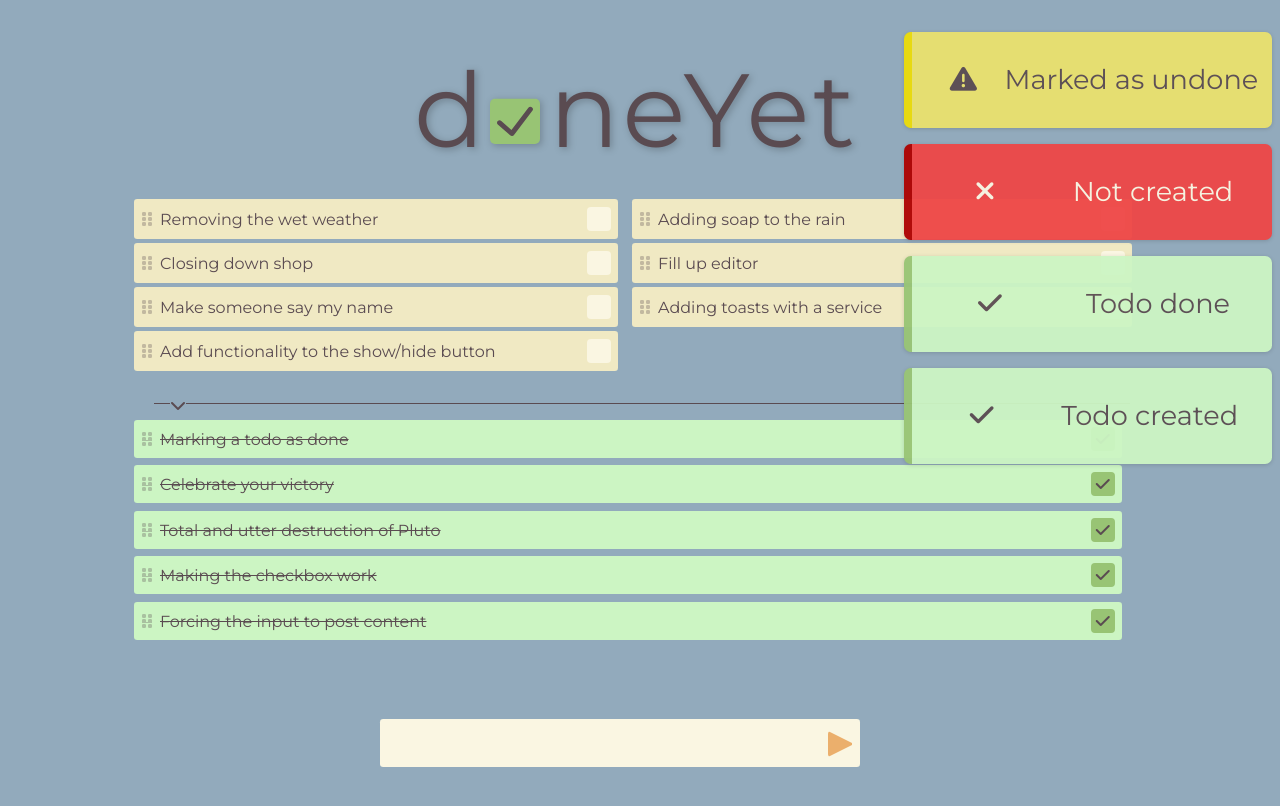
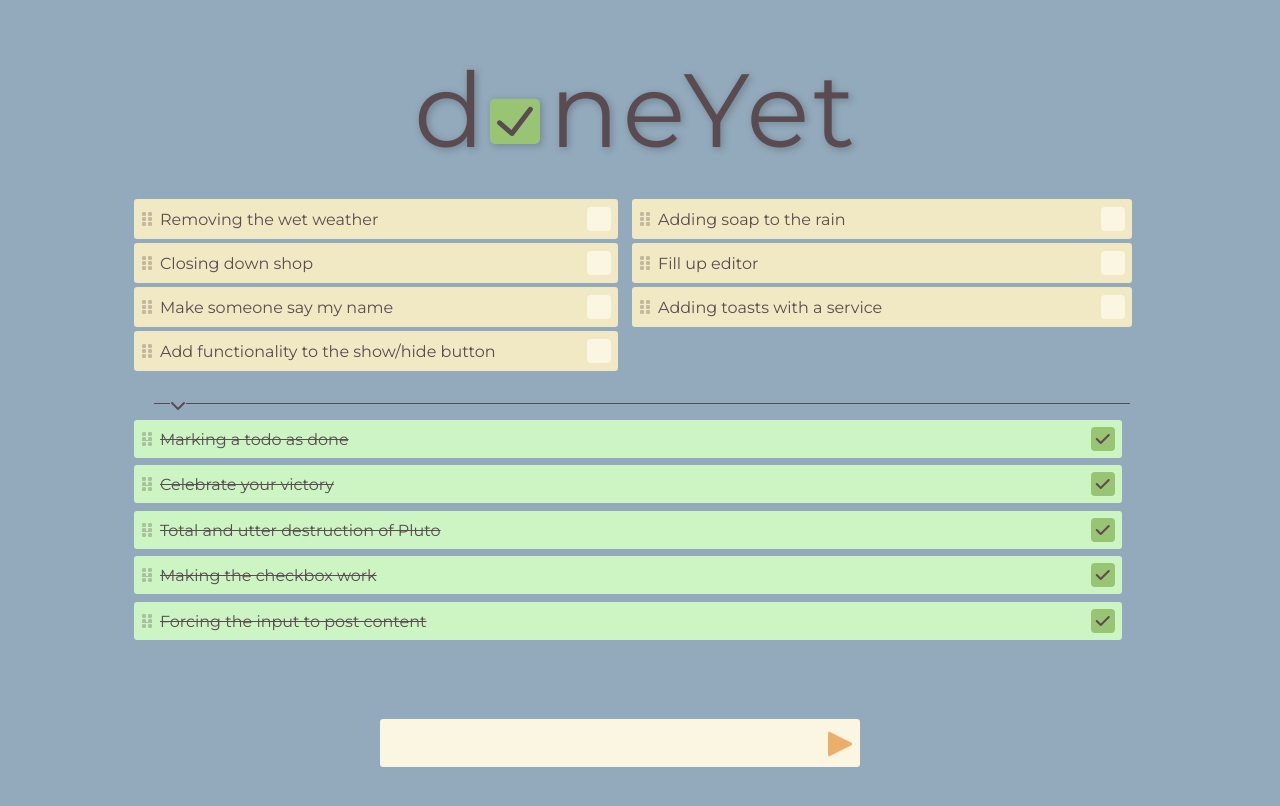
Before and after one commit to emilchr/done-yet-ng, an Angular app: page / in a window 1280 px wide. Shown: the top 806 px of the page. Built offline with nearby package versions, Linux system fonts and the light colour scheme.

Commit message:
Adjusted styling on toasts.

```diff
--- a/src/app/toast/toast.component.css
+++ b/src/app/toast/toast.component.css
@@ -13,7 +13,7 @@
   font-size: 1.7rem;
   display: flex;
   align-items: center;
-  justify-content: space-around;
+  justify-content: flex-start;
 
   height: 6rem;
   width: 23rem;
@@ -26,6 +26,9 @@
   animation: toast-animation 500ms;
   animation-timing-function: cubic-bezier(0.95, 0.05, 0.795, 0.035);
   box-shadow: rgba(0, 0, 0, 0.16) 0px 1px 4px;
+  i {
+    padding-right: 2.5rem;
+  }
 }
 .error {
   background-color: rgb(238, 70, 70);
--- a/src/app/toast/toast.component.html
+++ b/src/app/toast/toast.component.html
@@ -14,10 +14,4 @@
       </div>
     }
   }
-  <div class="toast alert">
-    <i class="fa-solid fa-triangle-exclamation"></i> Marked as undone
-  </div>
-  <div class="toast error"><i class="fa-solid fa-xmark"></i> Not created</div>
-  <div class="toast"><i class="fa-solid fa-check"></i> Todo done</div>
-  <div class="toast"><i class="fa-solid fa-check"></i> Todo created</div>
 </div>
```
